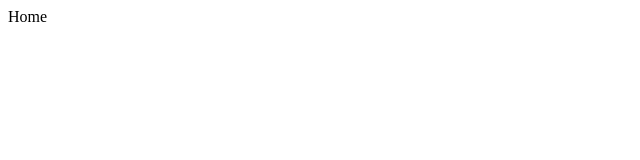
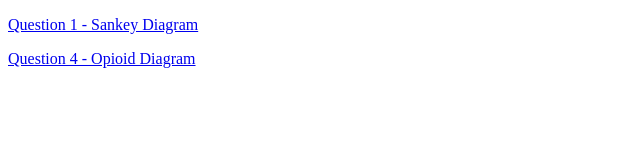
Before and after one commit to ashchoy/ashchoy.github.io, a plain HTML site: page index.html in a window 1280 px wide. Shown: the whole page, without its empty margins (0-640 px from the left). Drawn offline with Linux system fonts and the light colour scheme.

Commit message:
Setting up multiple links

```diff
--- a/index.html
+++ b/index.html
@@ -3,9 +3,17 @@
 <head><meta charset="utf-8" />
 <meta name="viewport" content="width=device-width, initial-scale=1.0">
 
-<div>
-	Home
-</div>
+	<title>
+		HW 4 Links
+	</title>
 
+	<body>
+		<p>
+			<a href="sankey.html">Question 1 - Sankey Diagram</a>
+		</p>
 
+		<p>
+			<a href="opioid.html">Question 4 - Opioid Diagram</a>
+		</p>
+	</body>
 </html>
```
